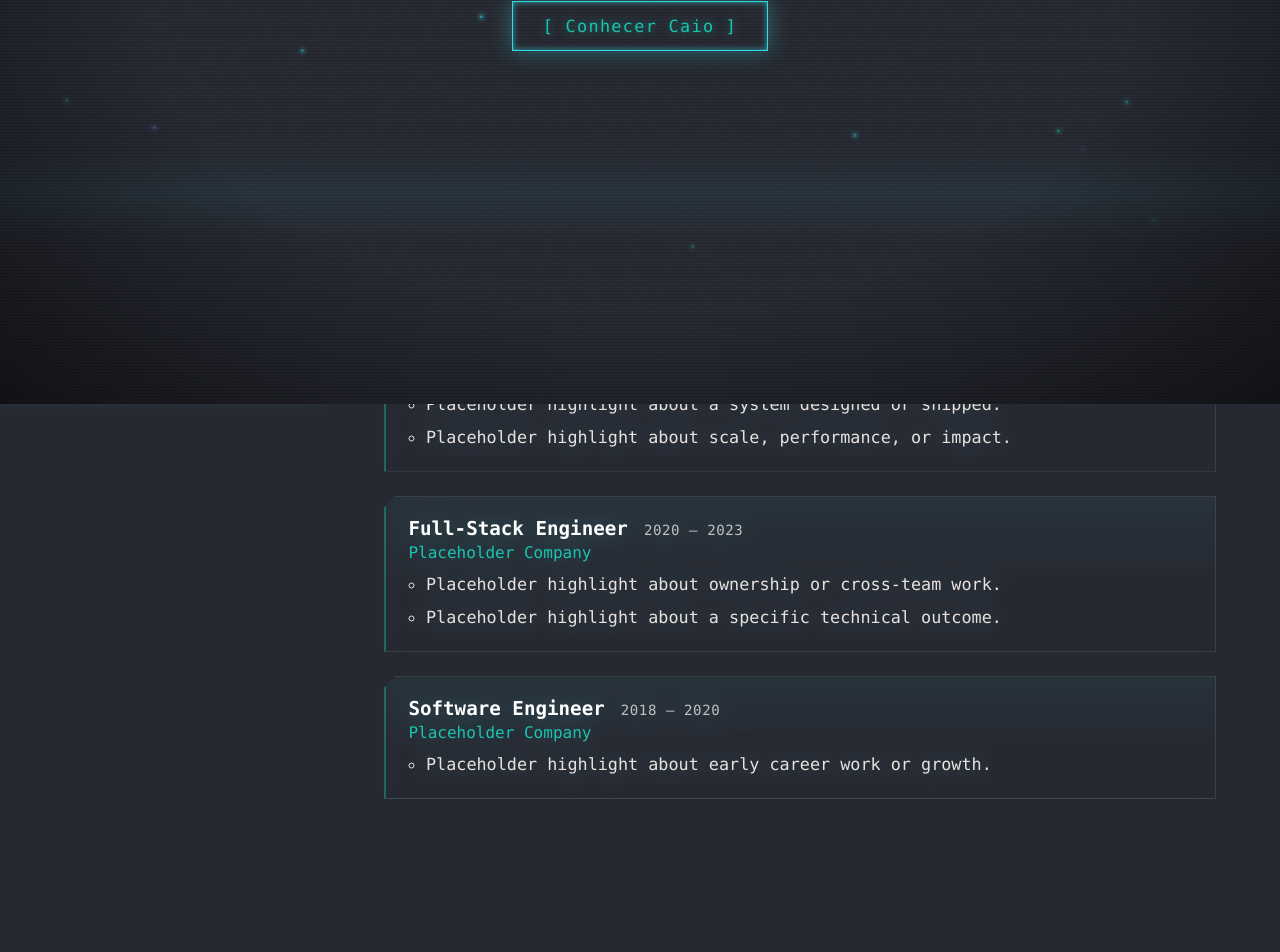
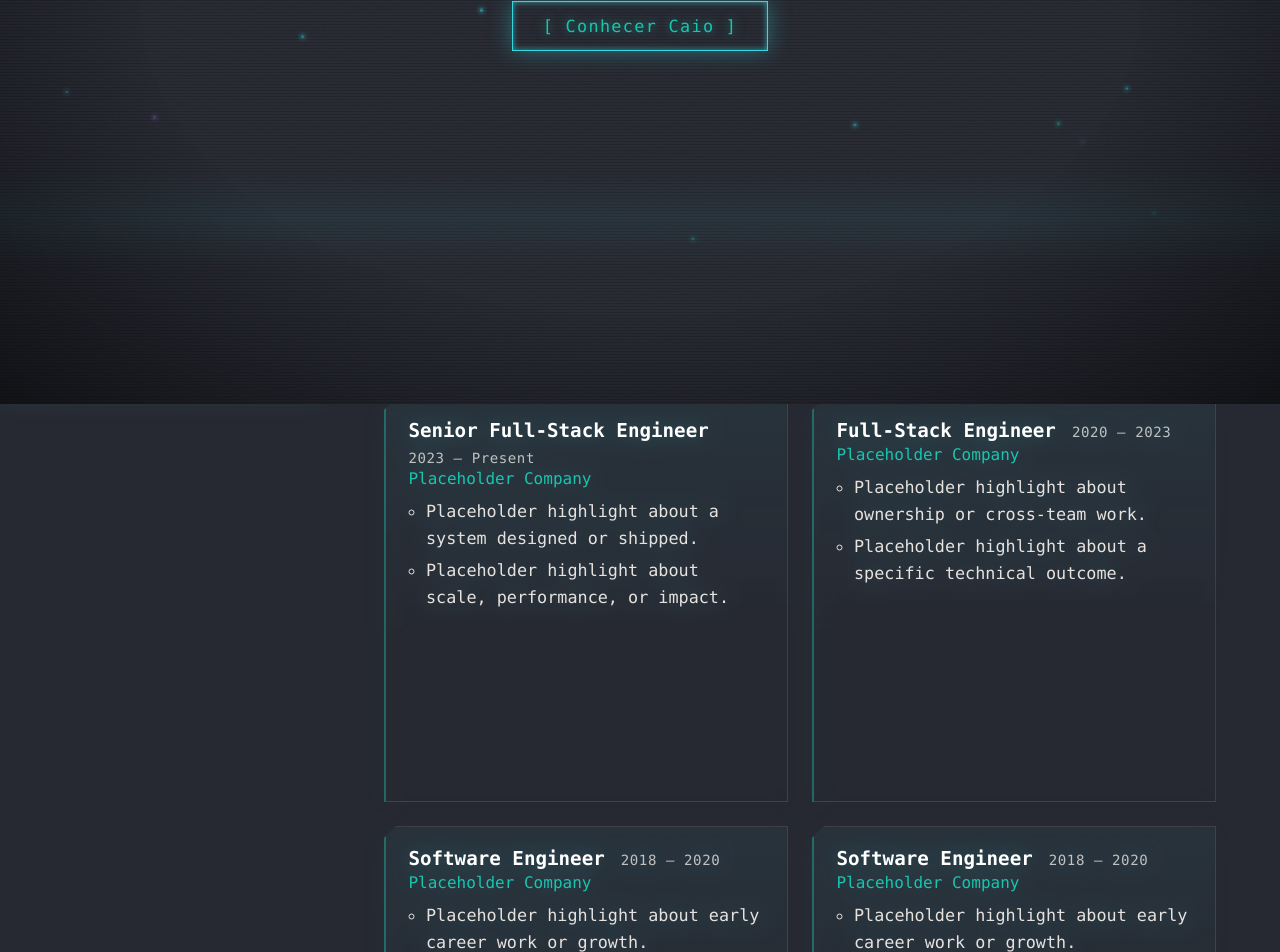
Before and after one commit to Lesnock/lesnock.github.io, a React (Vite) app: page / in a window 1280 px wide. Shown: the part 396-1348 px from the top of the page. Before the commit the page ends 1291 px from the top, so only its background shows below. Built offline with nearby package versions, Linux system fonts and the light colour scheme.

Commit message:
add grid of cards

```diff
--- /dev/null
+++ b/src/portfolio/DetailModal.module.css
@@ -0,0 +1,95 @@
+.backdrop {
+  position: fixed;
+  inset: 0;
+  z-index: 100;
+  display: flex;
+  align-items: center;
+  justify-content: center;
+  padding: 1.5rem;
+  background: rgba(15, 16, 20, 0.72);
+  backdrop-filter: blur(3px);
+  animation: fadeIn 0.2s ease-out;
+}
+
+.panel {
+  position: relative;
+  width: min(560px, 100%);
+  max-height: min(80vh, 640px);
+  overflow-y: auto;
+  padding: 2rem 2.2rem;
+  background: linear-gradient(180deg, rgba(55, 235, 243, 0.06), rgba(39, 41, 50, 0.98) 40%);
+  border: 1px solid rgba(209, 197, 192, 0.16);
+  border-left: 2px solid rgba(55, 235, 243, 0.55);
+  clip-path: polygon(18px 0, 100% 0, 100% 100%, 0 100%, 0 18px);
+  box-shadow: 0 0 40px rgba(55, 235, 243, 0.14), 0 20px 60px rgba(0, 0, 0, 0.45);
+  animation: rise 0.22s ease-out;
+}
+
+.closeButton {
+  position: absolute;
+  top: 1.1rem;
+  right: 1.2rem;
+  width: 2rem;
+  height: 2rem;
+  display: flex;
+  align-items: center;
+  justify-content: center;
+  border: 1px solid rgba(209, 197, 192, 0.2);
+  background: transparent;
+  color: var(--color-text-secondary);
+  font-size: 1.3rem;
+  line-height: 1;
+  cursor: pointer;
+  transition: border-color 0.2s ease-out, color 0.2s ease-out, text-shadow 0.2s ease-out;
+}
+
+.closeButton:hover,
+.closeButton:focus-visible {
+  border-color: rgba(55, 235, 243, 0.6);
+  color: var(--color-secondary);
+  text-shadow: var(--glow-crisp-cyan);
+  outline: none;
+}
+
+.header {
+  padding-right: 2rem;
+}
+
+.title {
+  font-size: 1.4rem;
+  font-weight: 600;
+  color: var(--color-text);
+}
+
+.subtitle {
+  margin-top: 0.35rem;
+  font-size: 0.95rem;
+  color: var(--color-primary);
+}
+
+.body {
+  margin-top: 1.4rem;
+  color: var(--color-text-secondary);
+  font-size: 1.02rem;
+  line-height: 1.7;
+}
+
+@media (prefers-reduced-motion: reduce) {
+  .backdrop,
+  .panel {
+    animation: none;
+  }
+}
+
+@keyframes fadeIn {
+  from {
+    opacity: 0;
+  }
+}
+
+@keyframes rise {
+  from {
+    opacity: 0;
+    transform: translateY(8px) scale(0.98);
+  }
+}
--- /dev/null
+++ b/src/portfolio/DetailModal.tsx
@@ -0,0 +1,52 @@
+import { useEffect, useRef, type ReactNode } from 'react';
+import styles from './DetailModal.module.css';
+
+interface DetailModalProps {
+  title: string;
+  subtitle?: string;
+  onClose: () => void;
+  children: ReactNode;
+}
+
+export function DetailModal({ title, subtitle, onClose, children }: DetailModalProps) {
+  const closeButtonRef = useRef<HTMLButtonElement>(null);
+
+  useEffect(() => {
+    closeButtonRef.current?.focus();
+
+    function handleKeyDown(event: KeyboardEvent) {
+      if (event.key === 'Escape') onClose();
+    }
+    document.addEventListener('keydown', handleKeyDown);
+    return () => document.removeEventListener('keydown', handleKeyDown);
+  }, [onClose]);
+
+  return (
+    <div className={styles.backdrop} onClick={onClose}>
+      <div
+        className={styles.panel}
+        role="dialog"
+        aria-modal="true"
+        aria-labelledby="detail-modal-title"
+        onClick={(event) => event.stopPropagation()}
+      >
+        <button
+          ref={closeButtonRef}
+          type="button"
+          className={styles.closeButton}
+          onClick={onClose}
+          aria-label="Close details"
+        >
+          ×
+        </button>
+        <header className={styles.header}>
+          <h2 id="detail-modal-title" className={styles.title}>
+            {title}
+          </h2>
+          {subtitle && <p className={styles.subtitle}>{subtitle}</p>}
+        </header>
+        <div className={styles.body}>{children}</div>
+      </div>
+    </div>
+  );
+}
--- a/src/portfolio/ExperienceCard.tsx
+++ b/src/portfolio/ExperienceCard.tsx
@@ -10,11 +10,12 @@ interface ExperienceEntry {
 
 interface ExperienceCardProps {
   entry: ExperienceEntry;
+  onSelect?: () => void;
 }
 
-export function ExperienceCard({ entry }: ExperienceCardProps) {
+export function ExperienceCard({ entry, onSelect }: ExperienceCardProps) {
   return (
-    <InteractiveCard>
+    <InteractiveCard onActivate={onSelect}>
       <div className={styles.entryHeader}>
         <h3 className={styles.entryRole}>{entry.role}</h3>
         <span className={styles.entryPeriod}>{entry.period}</span>
--- a/src/portfolio/InteractiveCard.module.css
+++ b/src/portfolio/InteractiveCard.module.css
@@ -1,5 +1,8 @@
 .card {
   position: relative;
+  display: flex;
+  flex-direction: column;
+  aspect-ratio: 1 / 1;
   padding: 1.25rem 1.4rem;
   border: 1px solid rgba(209, 197, 192, 0.14);
   border-left: 2px solid rgba(26, 197, 176, 0.4);
@@ -14,6 +17,37 @@
   transform: translate(2px, -2px);
   border-color: rgba(55, 235, 243, 0.55);
   box-shadow: 0 0 24px rgba(55, 235, 243, 0.12);
+}
+
+.card[role='button'] {
+  cursor: pointer;
+}
+
+.card[role='button']:focus-visible {
+  outline: 1px solid rgba(55, 235, 243, 0.7);
+  outline-offset: 2px;
+}
+
+.card.loading {
+  cursor: progress;
+}
+
+.cardContent {
+  position: relative;
+  min-height: 0;
+  overflow: hidden;
+}
+
+.card.loading .cardContent {
+  filter: blur(2px);
+}
+
+.cardLoading {
+  position: absolute;
+  inset: 0;
+  display: flex;
+  align-items: center;
+  justify-content: center;
 }
 
 .cardGlow {
--- a/src/portfolio/InteractiveCard.tsx
+++ b/src/portfolio/InteractiveCard.tsx
@@ -1,15 +1,20 @@
-import { useRef, type PointerEvent, type ReactNode } from 'react';
+import { useRef, useState, type KeyboardEvent, type PointerEvent, type ReactNode } from 'react';
 import { useReducedMotion } from '../hooks/useReducedMotion';
+import { Spinner } from './Spinner';
 import styles from './InteractiveCard.module.css';
+
+const ACTIVATION_DELAY_MS = 500;
 
 interface InteractiveCardProps {
   children: ReactNode;
   className?: string;
+  onActivate?: () => void;
 }
 
-export function InteractiveCard({ children, className }: InteractiveCardProps) {
+export function InteractiveCard({ children, className, onActivate }: InteractiveCardProps) {
   const cardRef = useRef<HTMLLIElement>(null);
   const prefersReducedMotion = useReducedMotion();
+  const [loading, setLoading] = useState(false);
 
   function handlePointerMove(event: PointerEvent<HTMLLIElement>) {
     if (prefersReducedMotion) return;
@@ -22,10 +27,42 @@ export function InteractiveCard({ children, className }: InteractiveCardProps) {
     card.style.setProperty('--my', `${(py * 100).toFixed(2)}%`);
   }
 
+  function activate() {
+    if (!onActivate || loading) return;
+    setLoading(true);
+    window.setTimeout(() => {
+      setLoading(false);
+      onActivate();
+    }, ACTIVATION_DELAY_MS);
+  }
+
+  function handleKeyDown(event: KeyboardEvent<HTMLLIElement>) {
+    if (!onActivate) return;
+    if (event.key !== 'Enter' && event.key !== ' ') return;
+    event.preventDefault();
+    activate();
+  }
+
+  const interactive = Boolean(onActivate);
+
   return (
-    <li ref={cardRef} className={[styles.card, className].filter(Boolean).join(' ')} onPointerMove={handlePointerMove}>
+    <li
+      ref={cardRef}
+      className={[styles.card, loading ? styles.loading : '', className].filter(Boolean).join(' ')}
+      onPointerMove={handlePointerMove}
+      onClick={interactive ? activate : undefined}
+      onKeyDown={interactive ? handleKeyDown : undefined}
+      tabIndex={interactive ? 0 : undefined}
+      role={interactive ? 'button' : undefined}
+      aria-busy={interactive ? loading : undefined}
+    >
       <div className={styles.cardGlow} aria-hidden="true" />
-      {children}
+      <div className={styles.cardContent}>{children}</div>
+      {loading && (
+        <div className={styles.cardLoading} aria-hidden="true">
+          <Spinner />
+        </div>
+      )}
     </li>
   );
 }
--- a/src/portfolio/ProjectCard.tsx
+++ b/src/portfolio/ProjectCard.tsx
@@ -9,11 +9,12 @@ interface ProjectEntry {
 
 interface ProjectCardProps {
   project: ProjectEntry;
+  onSelect?: () => void;
 }
 
-export function ProjectCard({ project }: ProjectCardProps) {
+export function ProjectCard({ project, onSelect }: ProjectCardProps) {
   return (
-    <InteractiveCard>
+    <InteractiveCard onActivate={onSelect}>
       <h3 className={styles.projectName}>{project.name}</h3>
       <p className={styles.projectDescription}>{project.description}</p>
       <p className={styles.projectStack}>{project.stack}</p>
--- a/src/portfolio/Resume.module.css
+++ b/src/portfolio/Resume.module.css
@@ -45,16 +45,18 @@
   font-size: clamp(1.1rem, 1.8vw, 1.2rem);
 }
 
-.timeline {
+.timeline,
+.projectList {
   list-style: none;
-  display: flex;
-  flex-direction: column;
+  display: grid;
+  grid-template-columns: repeat(auto-fill, minmax(280px, 1fr));
   gap: 1.5rem;
 }
 
-.projectList {
-  list-style: none;
+.modalPoints {
+  margin-top: 1rem;
+  padding-left: 1.1rem;
   display: flex;
   flex-direction: column;
-  gap: 1.5rem;
+  gap: 0.45rem;
 }
--- a/src/portfolio/Resume.tsx
+++ b/src/portfolio/Resume.tsx
@@ -1,5 +1,7 @@
+import { useState } from 'react';
 import { ExperienceCard } from './ExperienceCard';
 import { ProjectCard } from './ProjectCard';
+import { DetailModal } from './DetailModal';
 import styles from './Resume.module.css';
 
 const PROJECTS = [
@@ -7,11 +9,15 @@ const PROJECTS = [
     name: 'Placeholder Project One',
     description: 'Placeholder one-line description of what this project does and why it matters.',
     stack: 'TypeScript · React · Node',
+    details:
+      'Placeholder expanded write-up of Project One — the problem it solved, the approach taken, and the outcome or impact once shipped.',
   },
   {
     name: 'Placeholder Project Two',
     description: 'Placeholder one-line description of what this project does and why it matters.',
     stack: 'Python · PostgreSQL',
+    details:
+      'Placeholder expanded write-up of Project Two — the problem it solved, the approach taken, and the outcome or impact once shipped.',
   },
 ];
 
@@ -24,6 +30,8 @@ const EXPERIENCE = [
       'Placeholder highlight about a system designed or shipped.',
       'Placeholder highlight about scale, performance, or impact.',
     ],
+    details:
+      'Placeholder expanded write-up of this role — scope of ownership, notable projects, and how the role evolved over time.',
   },
   {
     role: 'Full-Stack Engineer',
@@ -33,16 +41,42 @@ const EXPERIENCE = [
       'Placeholder highlight about ownership or cross-team work.',
       'Placeholder highlight about a specific technical outcome.',
     ],
+    details:
+      'Placeholder expanded write-up of this role — scope of ownership, notable projects, and how the role evolved over time.',
   },
   {
     role: 'Software Engineer',
     org: 'Placeholder Company',
     period: '2018 — 2020',
     points: ['Placeholder highlight about early career work or growth.'],
+    details:
+      'Placeholder expanded write-up of this role — scope of ownership, notable projects, and how the role evolved over time.',
+  },
+  {
+    role: 'Software Engineer',
+    org: 'Placeholder Company',
+    period: '2018 — 2020',
+    points: ['Placeholder highlight about early career work or growth.'],
+    details:
+      'Placeholder expanded write-up of this role — scope of ownership, notable projects, and how the role evolved over time.',
+  },
+  {
+    role: 'Software Engineer',
+    org: 'Placeholder Company',
+    period: '2018 — 2020',
+    points: ['Placeholder highlight about early career work or growth.'],
+    details:
+      'Placeholder expanded write-up of this role — scope of ownership, notable projects, and how the role evolved over time.',
   },
 ];
 
+type Detail =
+  | { kind: 'project'; entry: (typeof PROJECTS)[number] }
+  | { kind: 'experience'; entry: (typeof EXPERIENCE)[number] };
+
 export function Resume() {
+  const [detail, setDetail] = useState<Detail | null>(null);
+
   return (
     <main className={styles.main}>
       <section className={styles.block} aria-label="Summary">
@@ -57,7 +91,11 @@ export function Resume() {
         <h2 className={styles.blockLabel}>Projects</h2>
         <ul className={styles.projectList}>
           {PROJECTS.map((project) => (
-            <ProjectCard key={project.name} project={project} />
+            <ProjectCard
+              key={project.name}
+              project={project}
+              onSelect={() => setDetail({ kind: 'project', entry: project })}
+            />
           ))}
         </ul>
       </section>
@@ -66,10 +104,39 @@ export function Resume() {
         <h2 className={styles.blockLabel}>Experience</h2>
         <ol className={styles.timeline}>
           {EXPERIENCE.map((entry) => (
-            <ExperienceCard key={`${entry.role}-${entry.period}`} entry={entry} />
+            <ExperienceCard
+              key={`${entry.role}-${entry.period}`}
+              entry={entry}
+              onSelect={() => setDetail({ kind: 'experience', entry })}
+            />
           ))}
         </ol>
       </section>
+
+      {detail?.kind === 'project' && (
+        <DetailModal
+          title={detail.entry.name}
+          subtitle={detail.entry.stack}
+          onClose={() => setDetail(null)}
+        >
+          <p>{detail.entry.details}</p>
+        </DetailModal>
+      )}
+
+      {detail?.kind === 'experience' && (
+        <DetailModal
+          title={detail.entry.role}
+          subtitle={`${detail.entry.org} · ${detail.entry.period}`}
+          onClose={() => setDetail(null)}
+        >
+          <p>{detail.entry.details}</p>
+          <ul className={styles.modalPoints}>
+            {detail.entry.points.map((point) => (
+              <li key={point}>{point}</li>
+            ))}
+          </ul>
+        </DetailModal>
+      )}
     </main>
   );
 }
--- a/src/portfolio/Sidebar.module.css
+++ b/src/portfolio/Sidebar.module.css
@@ -47,7 +47,7 @@
   letter-spacing: 0.03em;
   line-height: 1.2;
   color: var(--color-text);
-  text-shadow: var(--glow-crisp-cyan);
+  text-shadow: 0 0 2px rgba(255, 255, 255, 0.9), 0 0 8px rgba(55, 235, 243, 0.8), 0 0 20px rgba(55, 235, 243, 0.45);
 }
 
 .title {
--- /dev/null
+++ b/src/portfolio/Spinner.module.css
@@ -0,0 +1,22 @@
+.spinner {
+  display: inline-block;
+  width: 1.5rem;
+  height: 1.5rem;
+  border-radius: 50%;
+  border: 2px solid rgba(55, 235, 243, 0.2);
+  border-top-color: rgba(55, 235, 243, 0.9);
+  box-shadow: var(--glow-crisp-cyan);
+  animation: spin 0.6s linear infinite;
+}
+
+@keyframes spin {
+  to {
+    transform: rotate(360deg);
+  }
+}
+
+@media (prefers-reduced-motion: reduce) {
+  .spinner {
+    animation-duration: 1.2s;
+  }
+}
--- /dev/null
+++ b/src/portfolio/Spinner.tsx
@@ -0,0 +1,5 @@
+import styles from './Spinner.module.css';
+
+export function Spinner() {
+  return <span className={styles.spinner} aria-hidden="true" />;
+}
```
